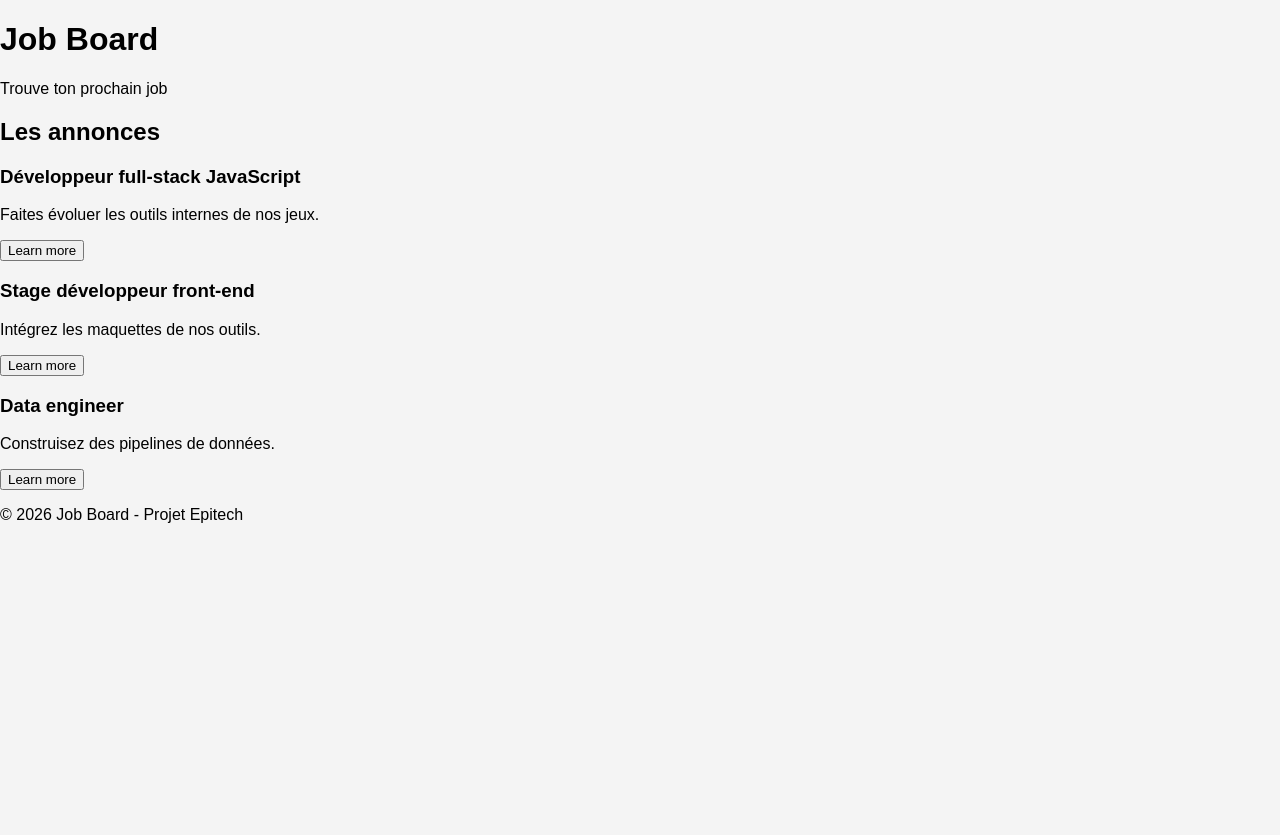
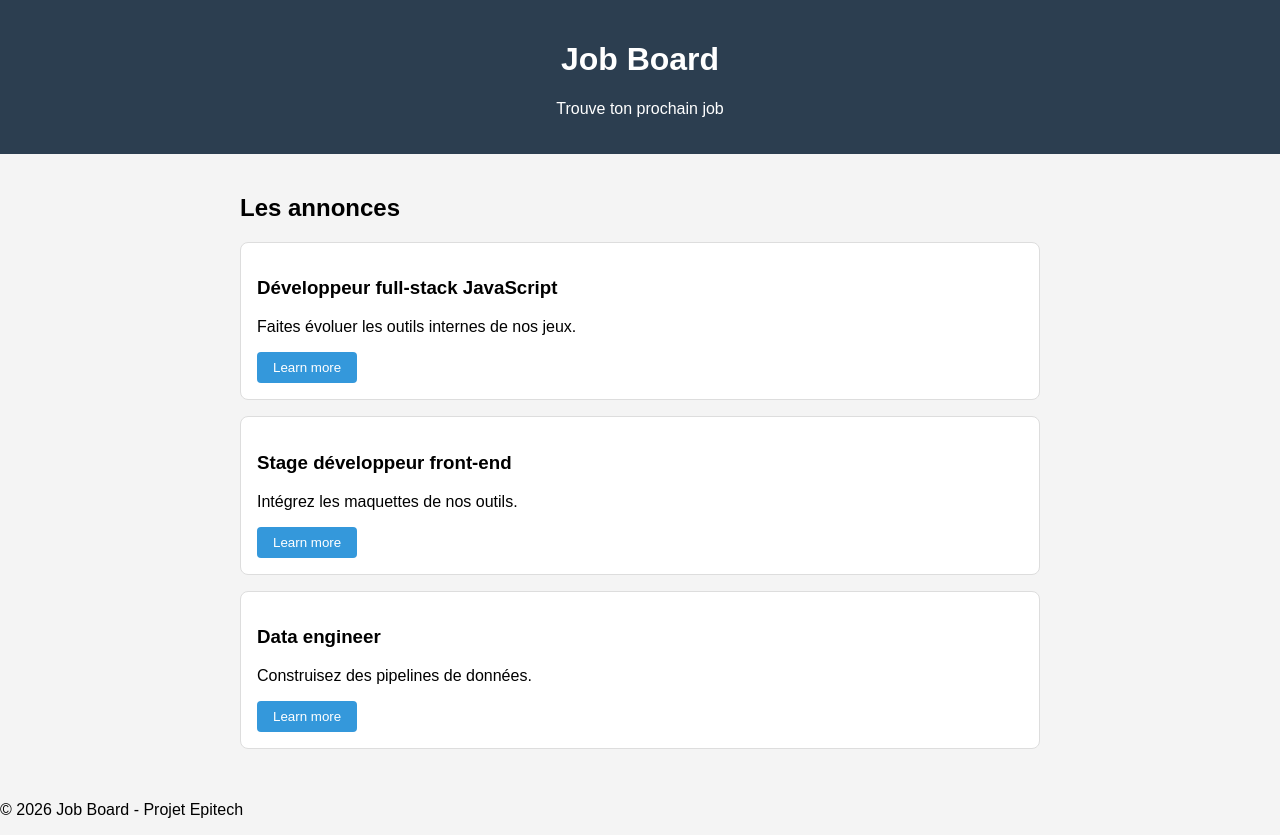
Before and after one commit to Abdallah94212/Job_board, a plain HTML site: page frontend/index.html in a window 1280 px wide. Before the commit the page ends 800 px from the top, so only its background shows below. Drawn offline with Linux system fonts and the light colour scheme.

Commit message:
Etape 5 : regles CSS des cartes, header et boutons

```diff
--- a/frontend/style.css
+++ b/frontend/style.css
@@ -3,3 +3,33 @@ body {
     background-color: #f4f4f4;
     margin: 0;
 }
+
+header {
+    background-color: #2c3e50;
+    color: white;
+    text-align: center;
+    padding: 20px;
+}
+
+.ad-card button {
+    background-color: #3498db;
+    color: white;
+    border: none;
+    border-radius: 4px;
+    padding: 8px 16px;
+    cursor: pointer;
+}
+
+main {
+    max-width: 800px;
+    margin: 0 auto;
+    padding: 20px;
+}
+
+.ad-card {
+    background-color: white;
+    border: 1px solid #ddd;
+    border-radius: 8px;
+    padding: 16px;
+    margin-bottom: 16px;
+}
```
